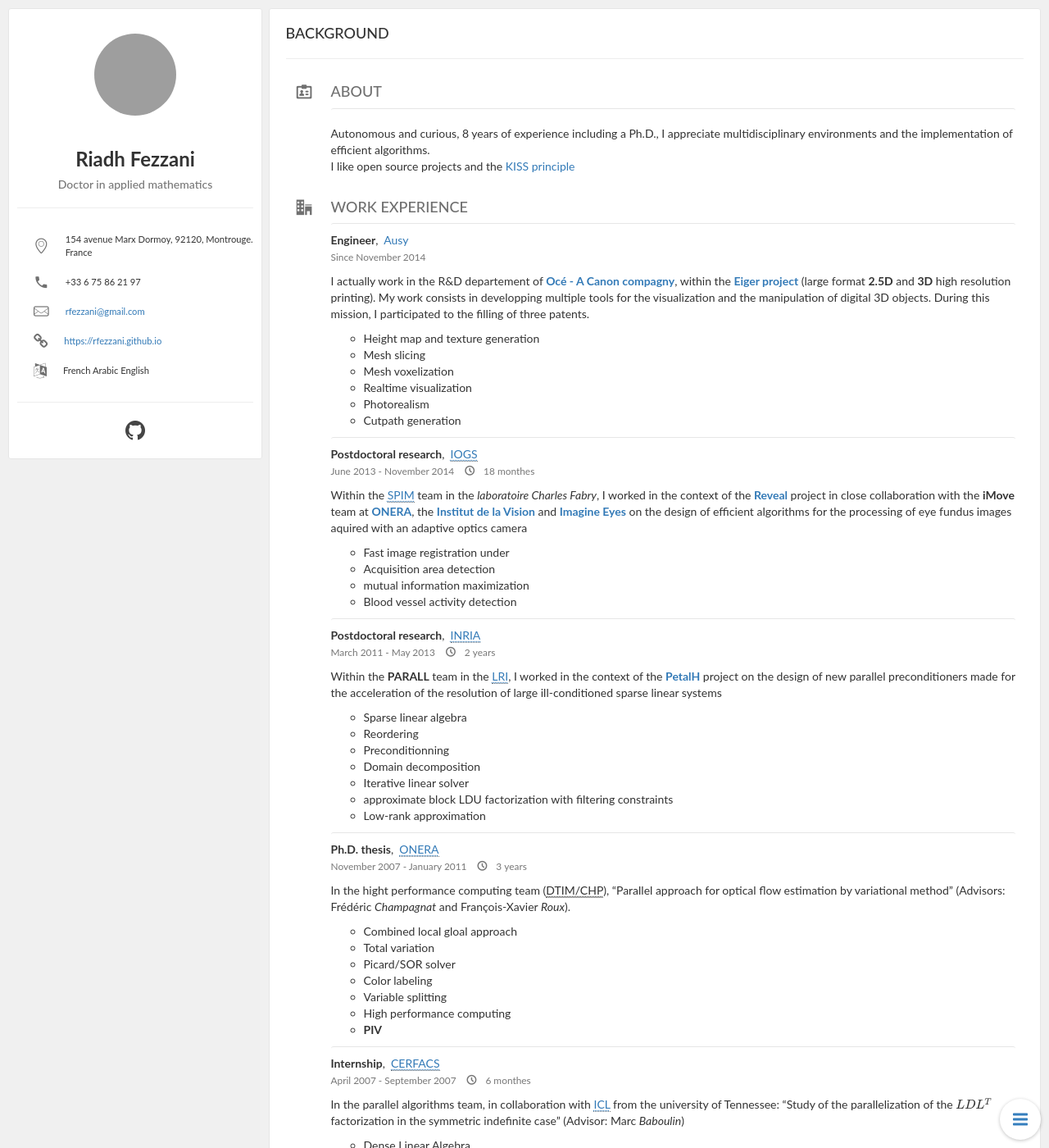
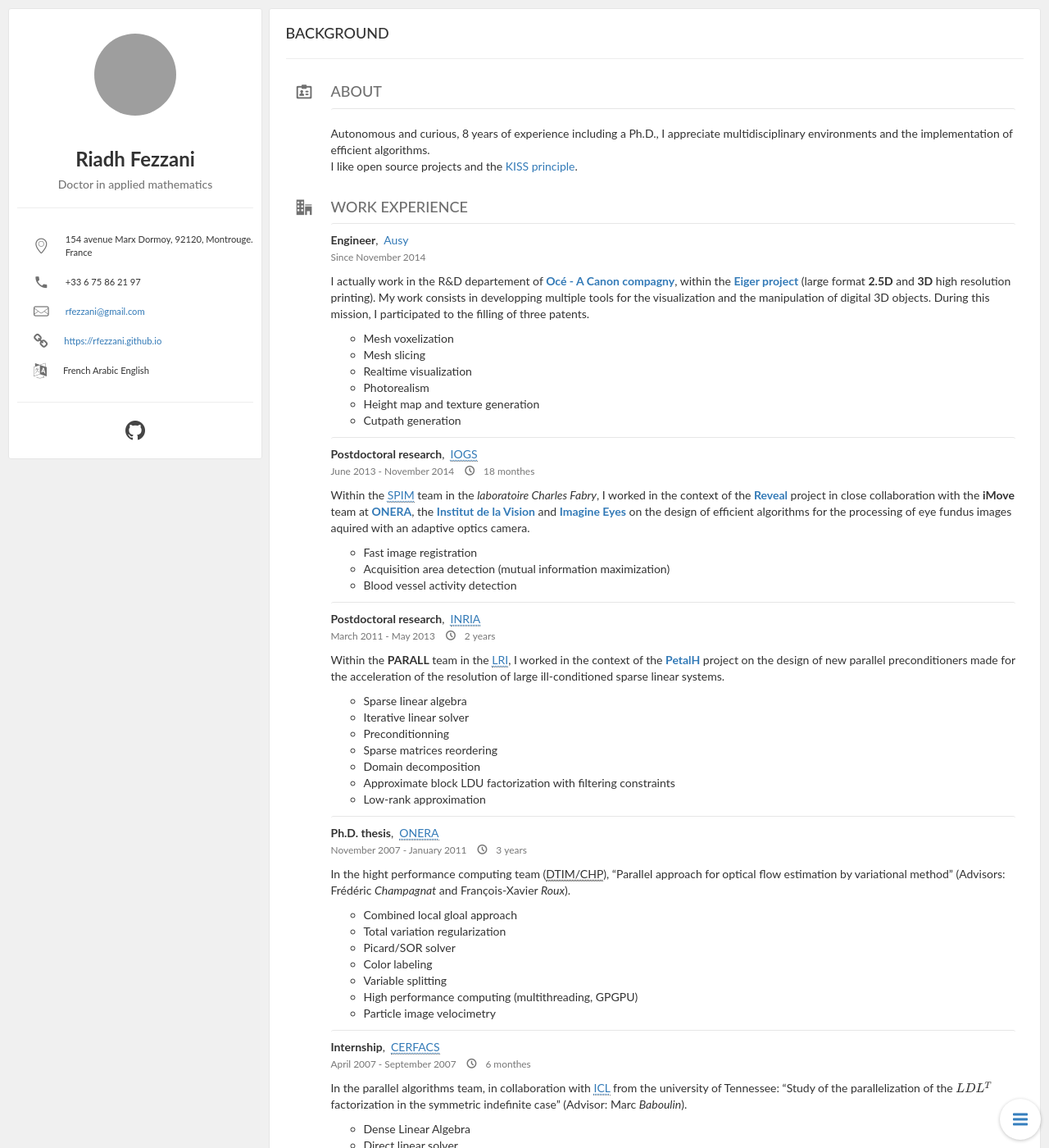
Before and after one commit to rfezzani/rfezzani.github.io, a Jekyll site: the page built from index.html, in a window 1280 px wide and 1400 px high. Shown: the whole window at 82% size. Built offline with Jekyll 4.4.1, drawn with Linux system fonts in a browser that asks for light colours; nearby versions of some CDN libraries; formulas are drawn with MathJax 3; grey boxes are pictures that could not be loaded.

Commit message:
Some minor corrections

```diff
--- a/_data/rfezzani_cv.json
+++ b/_data/rfezzani_cv.json
@@ -9,9 +9,8 @@
 				"summary": "Autonomous and curious, 8 years of experience including a Ph.D., I
                     appreciate multidisciplinary environments and the
                     implementation of efficient algorithms.<br>
-
                     I like open source projects and the [KISS
-                    principle](https://en.wikipedia.org/wiki/KISS_principle)",
+                    principle](https://en.wikipedia.org/wiki/KISS_principle).",
 				"location": {
 						"address": "154 avenue Marx Dormoy",
 						"postalCode": "92120",
@@ -46,11 +45,11 @@
                         3D objects. During this mission, I
                         participated to the filling of three patents.",
 						"highlights": [
-								"Height map and texture generation",
+								"Mesh voxelization",
 								"Mesh slicing",
-								"Mesh voxelization",
 								"Realtime visualization",
 								"Photorealism",
+								"Height map and texture generation",
 								"Cutpath generation"
 						]
 				},
@@ -75,11 +74,10 @@
                         Eyes**](http://www.imagine-eyes.com/) on the
                         design of efficient algorithms for the
                         processing of eye fundus images aquired with
-                        an adaptive optics camera",
+                        an adaptive optics camera.",
 						"highlights": [
-								"Fast image registration under",
-								"Acquisition area detection",
-								"mutual information maximization",
+								"Fast image registration",
+								"Acquisition area detection (mutual information maximization)",
 								"Blood vessel activity detection"
 						]
 				},
@@ -99,14 +97,14 @@
                         project on the design of new parallel
                         preconditioners made for the acceleration of
                         the resolution of large ill-conditioned sparse
-                        linear systems",
+                        linear systems.",
 						"highlights": [
 								"Sparse linear algebra",
-								"Reordering",
+								"Iterative linear solver",
 								"Preconditionning",
+								"Sparse matrices reordering",
 								"Domain decomposition",
-								"Iterative linear solver",
-								"approximate block LDU factorization with filtering constraints",
+								"Approximate block LDU factorization with filtering constraints",
 								"Low-rank approximation"
 						]
 				},
@@ -128,12 +126,12 @@
 						            _Champagnat_ and François-Xavier _Roux_).",
 						"highlights": [
 								"Combined local gloal approach",
-								"Total variation",
+								"Total variation regularization",
 								"Picard/SOR solver",
 								"Color labeling",
 								"Variable splitting",
-								"High performance computing",
-								"**PIV**"
+								"High performance computing (multithreading, GPGPU)",
+								"Particle image velocimetry"
 						]
 				},
 				{
@@ -150,7 +148,7 @@
                         from the university of Tennessee: \"Study of
                         the parallelization of the \\\\(LDL^T\\\\)
                         factorization in the symmetric indefinite
-                        case\" (Advisor: Marc _Baboulin_)",
+                        case\" (Advisor: Marc _Baboulin_).",
 						"highlights": [
 								"Dense Linear Algebra",
 								"Direct linear solver",
```
